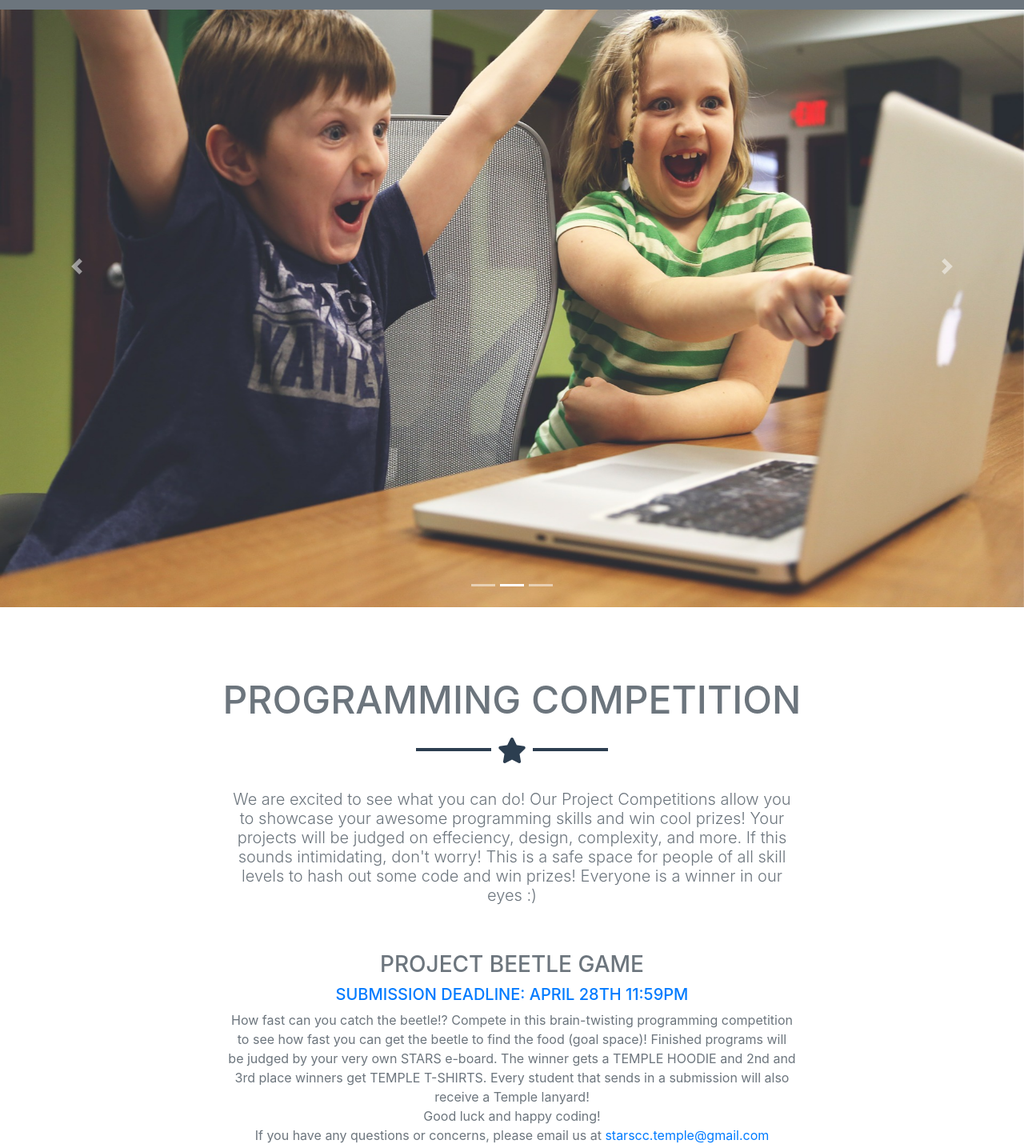
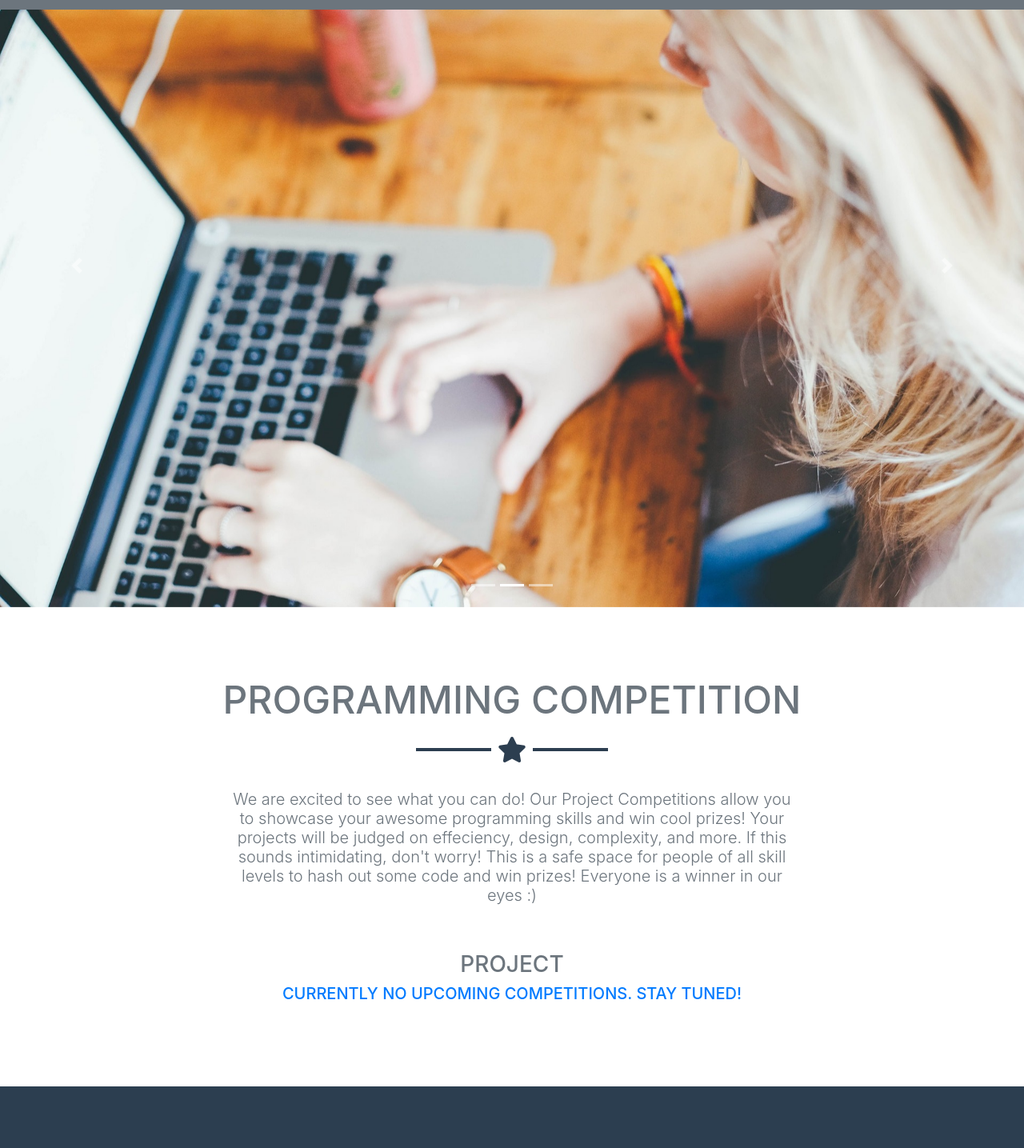
Before and after one commit to RoseKeenan/STARSwebsite, a website with bundled scripts: page competition.html in a window 1280 px wide. Shown: the part 94-1529 px from the top of the page at 80% size. Built offline with nearby package versions, Linux system fonts and the light colour scheme.

Commit message:
Small updates

```diff
--- a/competition.html
+++ b/competition.html
@@ -71,13 +71,13 @@
         </ol>
         <div class="carousel-inner">
           <div class="carousel-item active">
-            <img class="d-block w-100" src="img/Programmer.jpg" alt="First slide">
+            <img class="d-block w-100" src="img/Children.jpg" alt="First slide">
             <div class="carousel-caption d-none d-md-block">
             <!-- <h5> Reaching our goal one student at a time.</h5> -->
           </div>
           </div>
           <div class="carousel-item">
-            <img class="d-block w-100" src="img/Children.jpg" alt="Second slide">
+            <img class="d-block w-100" src="img/computer.jpg" alt="Second slide">
           </div>
           <div class="carousel-item">
             <img class="d-block w-100" src="img/Apple.jpg" alt="Third slide">
@@ -111,9 +111,9 @@
           <div class="container">
           <div class="row">
             <div class="col mb-5 mb-lg-0">
-              <h3 class="text-uppercase text-center text-secondary" style="margin-top: 50px">PROJECT BEETLE GAME</h3>
-              <h5 class="text-center text-primary text-uppercase">Submission Deadline: April 28th 11:59PM</h5>
-              <p class="text-center" style="margin-bottom: 50px; margin-right: 200px; margin-left: 200px">
+              <h3 class="text-uppercase text-center text-secondary" style="margin-top: 50px">PROJECT</h3>
+              <h5 class="text-center text-primary text-uppercase">Currently no upcoming competitions. Stay tuned!</h5>
+              <!-- <p class="text-center" style="margin-bottom: 50px; margin-right: 200px; margin-left: 200px">
                 How fast can you catch the beetle!? Compete in this brain-twisting
                 programming competition to see how fast you can get the beetle to
                 find the food (goal space)! Finished programs will be judged by your very own STARS e-board.
@@ -122,9 +122,9 @@
                  <br>Good luck and happy coding!
                  <br>If you have any questions or concerns, please email us at <a href="mailto:starscc.temple@gmail.com">starscc.temple@gmail.com</a>
 
-              </p>
+              </p> -->
           </div>
-          <div class="row">
+          <!-- <div class="row">
             <div class="col-md-3 mb-5 mb-lg-0">
             </div>
             <div class="col-md-3 mb-5 mb-lg-0">
@@ -152,7 +152,7 @@
                 </div>
               </div>
           </div>
-        </div>
+        </div> -->
     </section>
 
     <!-- Footer -->
```
Also changed, not shown: index.html (+0 -89 lines), participate-temple.html (+1 -1 lines), img/Workshop 2.jpg (added), img/Workshop 3.jpg (added), img/Workshop 4.jpg (added), img/Workshop 5.jpg (renamed from img/IMG_20190327_173254.jpg), img/Workshop.jpg (added).
